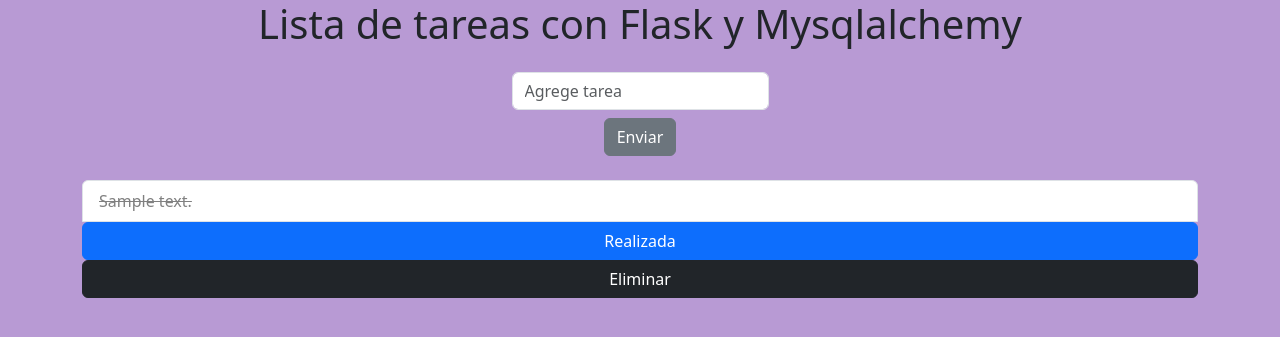
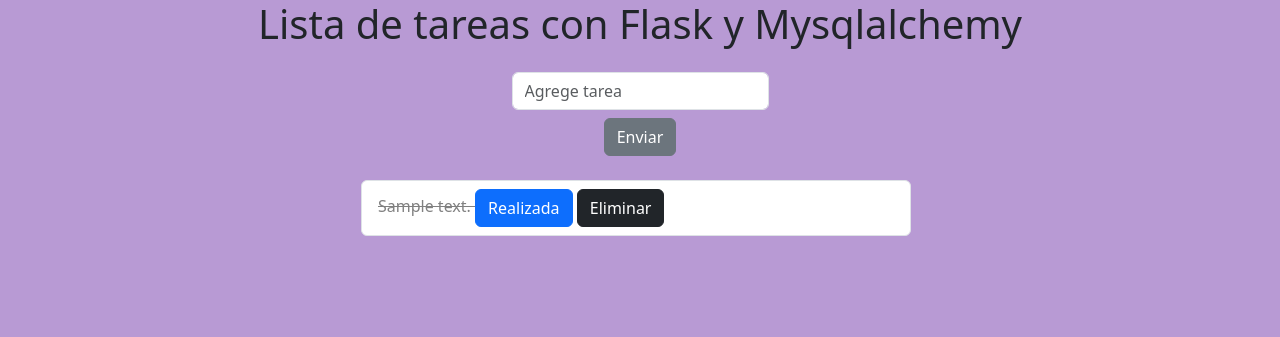
Before and after one commit to celpa2000/Flask-y-orm-lista-de-tareas-practica, a Flask app: page / in a window 1280 px wide. Shown: the top 337 px of the page. Run offline with Flask 3, Linux system fonts and the light colour scheme; tables that the repository leaves empty hold one stand-in row (values such as "Sample post").

Commit message:
camnios en bootstrap

```diff
--- a/templates/index.html
+++ b/templates/index.html
@@ -22,17 +22,18 @@
 
         </form>
 
-        <ul class="list-group d-flex mt-4">
+        <ul class="list-group d-flex w-50 mt-4 m-auto">
             {% for tarea in tareas %}
-                <li class="list-group-item">
+                <li class="list-group-item mb-2 me-2">
                    <span class="{% if tarea.hecho %} hecho {% endif %} ">
                         {{tarea.contenido}}
                     </span>
 
+                    <a href="/realizada/{{ tarea.id }}" class="btn btn-primary">Realizada</a>
+                    <a href="/eliminar/{{ tarea.id }}" class="btn btn-dark">Eliminar</a>
 
                 </li>
-                <a href="/realizada/{{ tarea.id }}" class="btn btn-primary">Realizada</a>
-                <a href="/eliminar/{{ tarea.id }}" class="btn btn-dark">Eliminar</a>
+
 
             {% endfor %}
         </ul>
```
